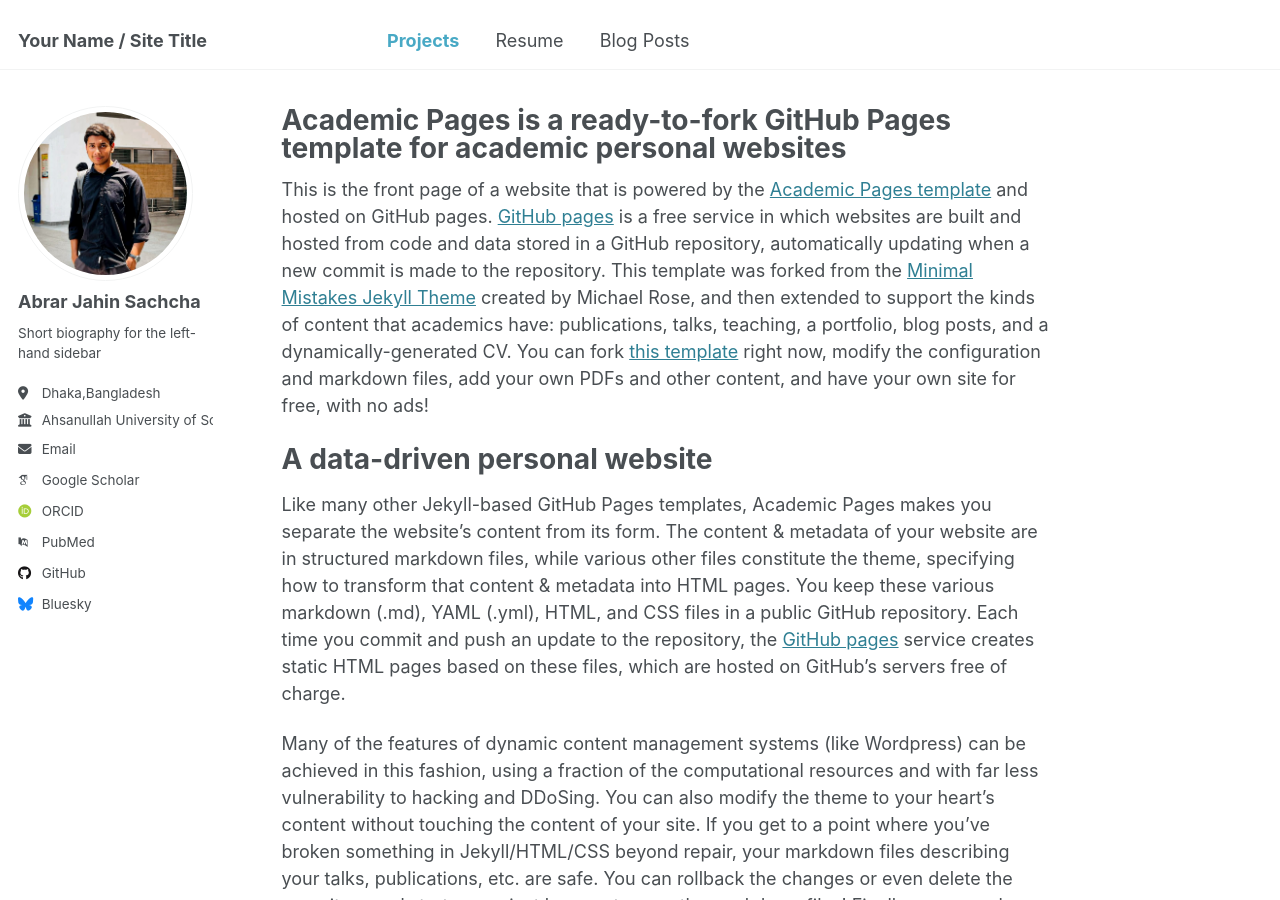
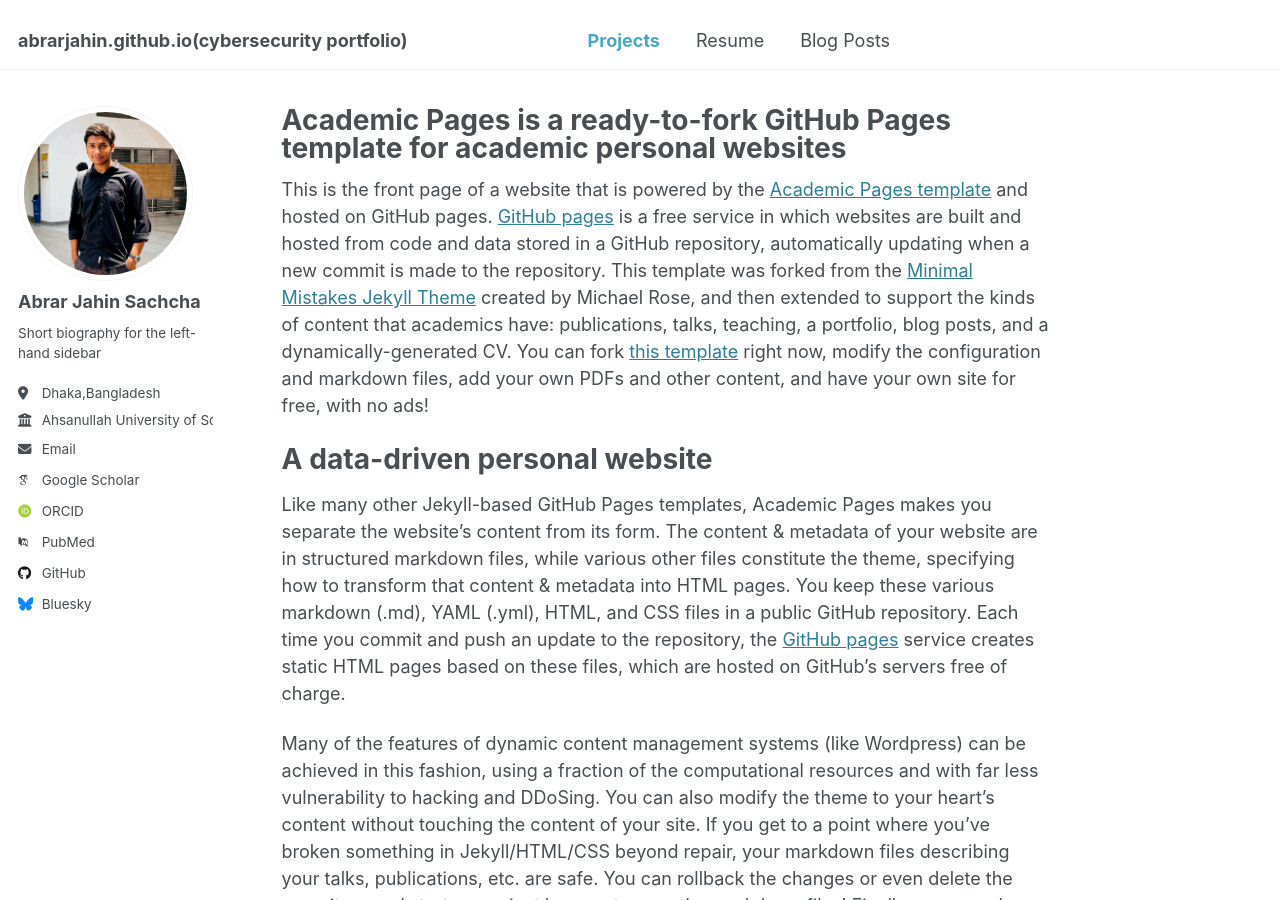
Before and after one commit to AbrarJahin7/cyberportfolio.github.io, a Jekyll site: the page built from _pages/about.md, in a window 1280 px wide and 900 px high. Built offline with Jekyll 4.4.1, drawn with Linux system fonts in a browser that asks for light colours; some web fonts are replaced.

Commit message:
Update _config.yml

```diff
--- a/_config.yml
+++ b/_config.yml
@@ -9,7 +9,7 @@
 # Basic Site Settings
 locale                   : "en-US"
 site_theme               : "default"
-title                    : "Your Name / Site Title"
+title                    : "abrarjahin.github.io(cybersecurity portfolio)"
 title_separator          : "-"
 name                     : &name "Your Name"
 description              : &description "personal description"
```
